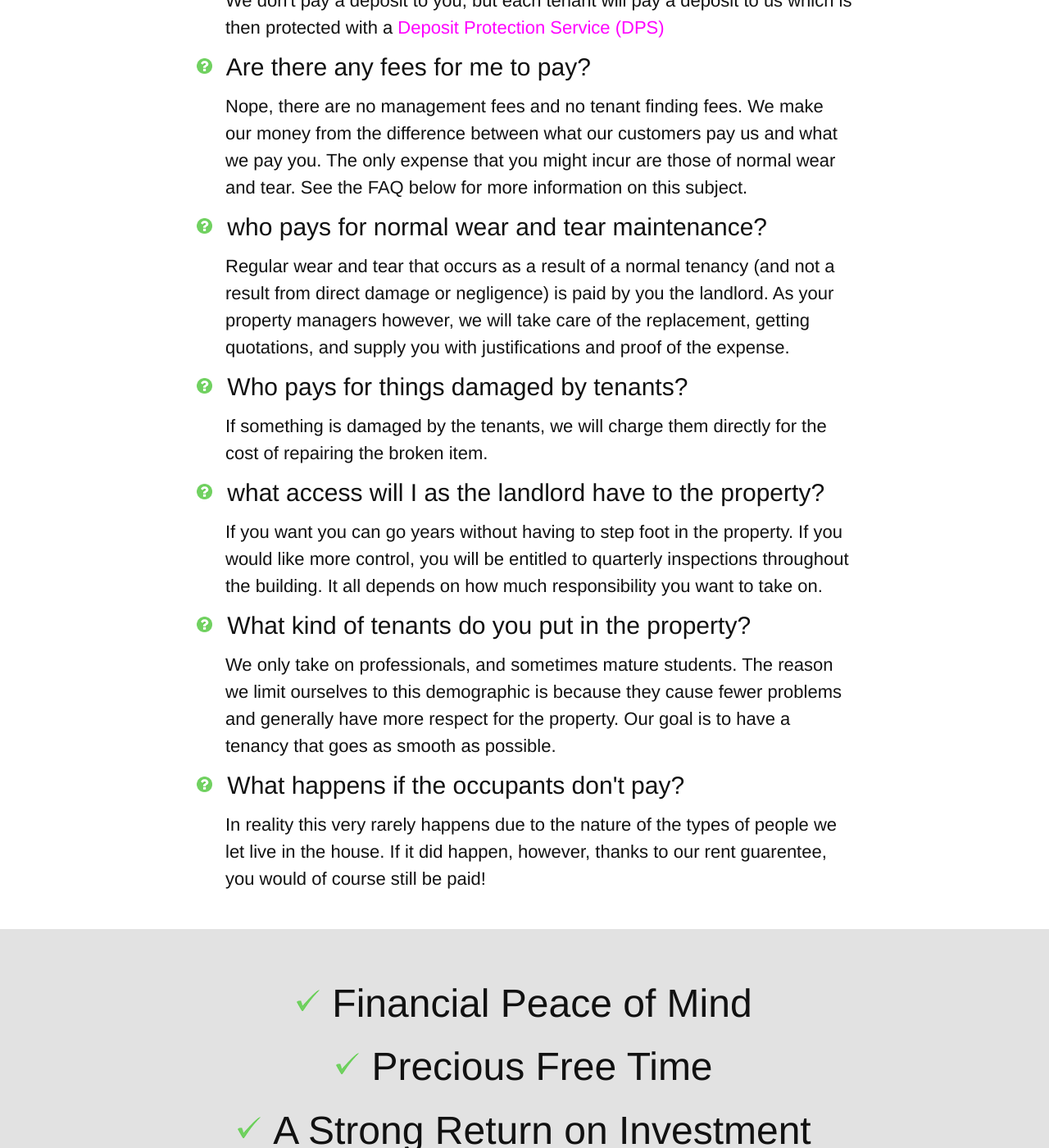
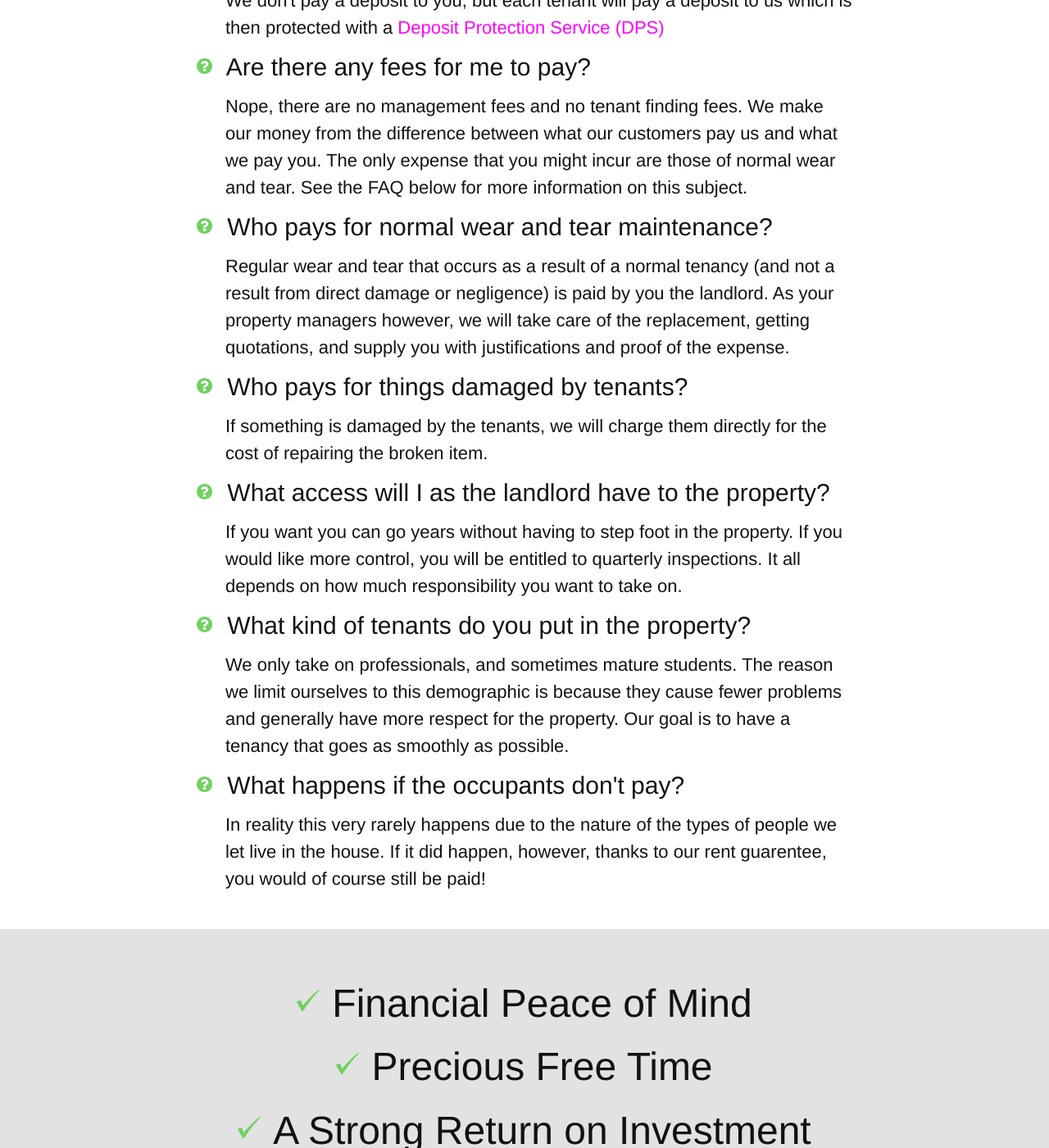
Before and after one commit to StarRelocations/starrelocations.github.io, a Jekyll site: the page built from landlords.md, in a window 1280 px wide and 1400 px high, scrolled down 1956 px. Shown: the whole window at 82% size. Built offline with Jekyll 4.4.1, drawn with Linux system fonts in a browser that asks for light colours; nearby versions of some CDN libraries; library files that are not in the unit come from our copies; a style sheet for code colours, icons or effects is not loaded.

```diff
--- a/landlords.md
+++ b/landlords.md
@@ -72,7 +72,7 @@ permalink: /landlords/
 	<div class="col-md-12">
 		<h2>
 			<img class="question-mark" src="/images/question-mark.png" />
-			who pays for normal wear and tear maintenance?
+			Who pays for normal wear and tear maintenance?
 		</h2>
 		<p>Regular wear and tear that occurs as a result of a normal tenancy (and not a result from direct damage or negligence) is paid by you the landlord. As your property managers however, we will take care of the replacement, getting quotations, and supply you with justifications and proof of the expense.</p>
 	</div>
@@ -90,9 +90,9 @@ permalink: /landlords/
 	<div class="col-md-12">
 		<h2>
 			<img class="question-mark" src="/images/question-mark.png" />
-			what access will I as the landlord have to the property?
+			What access will I as the landlord have to the property?
 		</h2>
-		<p>If you want you can go years without having to step foot in the property. If you would like more control, you will be entitled to quarterly inspections throughout the building. It all depends on how much responsibility you want to take on.</p>
+		<p>If you want you can go years without having to step foot in the property. If you would like more control, you will be entitled to quarterly inspections. It all depends on how much responsibility you want to take on.</p>
 	</div>
 </div>
 <div class="row">
@@ -101,7 +101,7 @@ permalink: /landlords/
 			<img class="question-mark" src="/images/question-mark.png" />
 			What kind of tenants do you put in the property?
 		</h2>
-		<p>We only take on professionals, and sometimes mature students. The reason we limit ourselves to this demographic is because they cause fewer problems and generally have more respect for the property. Our goal is to have a tenancy that goes as smooth as possible.</p>
+		<p>We only take on professionals, and sometimes mature students. The reason we limit ourselves to this demographic is because they cause fewer problems and generally have more respect for the property. Our goal is to have a tenancy that goes as smoothly as possible.</p>
 	</div>
 </div>
 <div class="row">
```
Also changed, not shown: contact.md (+1 -1 lines).
